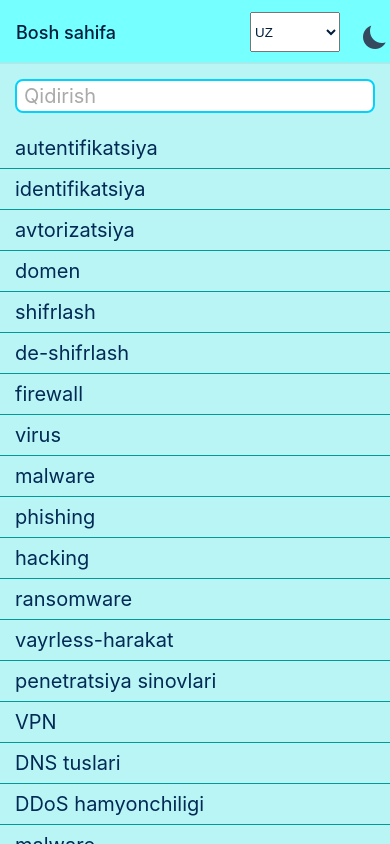
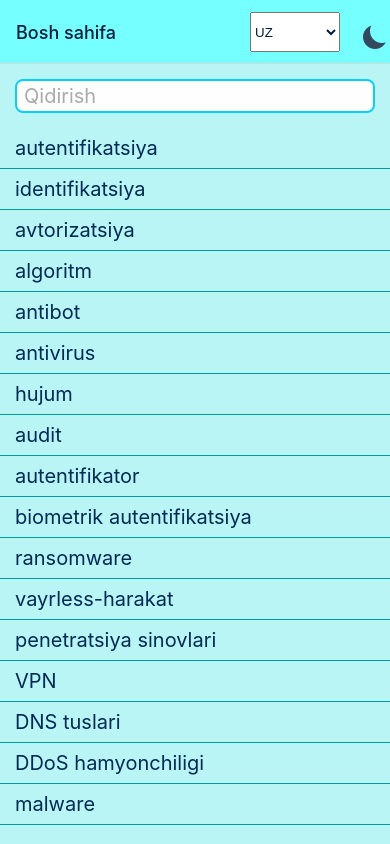
Before and after one commit to diyorbek0309/cyber-terms, a React Native app: screen / in a window 390 px wide. Built offline with nearby package versions, Linux system fonts and the light colour scheme.

Commit message:
added some data

```diff
--- a/src/data.ts
+++ b/src/data.ts
@@ -2,7 +2,8 @@ export const uz = [
   {
     id: 0,
     term: "autentifikatsiya",
-    description: "Foydalanuvchi identifikatsiyasini tasdiqlash",
+    description:
+      "odatda, tizim resurslaridan foydalanishga ruxsat etish xususida qaror qabul qilish uchun foydalanuvchining (haqiqiyligini), qurilmaning yoki tizimning boshqa tashkil etuvchisining identifikatsiyasini tekshirish saqlanuvchi va uzatiluvchi ma’lumotlarning ruxsatsiz modifikatsiyalanganligini aniqlash uchun tekshirish",
   },
   {
     id: 1,
@@ -13,38 +14,49 @@ export const uz = [
     id: 2,
     term: "avtorizatsiya",
     description:
-      "Foydalanuvchi tomonidan amalga oshirilgan har qanday operatsiyalar uchun ruxsat berish",
+      "tizimda foydalanuvchiga, uning ijobiy autenfikatsiyasiga asosan, ma’lum foydalanish huquqlarini taqdim etish",
   },
-  { id: 3, term: "domen", description: "Tarmoqqa ulanish uchun nom" },
-  { id: 4, term: "shifrlash", description: "Ma'lumotlarni himoyalash usuli" },
+  {
+    id: 3,
+    term: "algoritm",
+    description:
+      "amallaring cheklangan soni yordamida masala yechimmi belgilovchi buyruqlaming cheklangan to‘plami",
+  },
+  {
+    id: 4,
+    term: "antibot",
+    description:
+      "robot-dasturlami, ayg‘oqchi dasturlarni (Spyware), ruxsatsiz o'rnatilgan reklama dasturiy ta’minotini (Adware) va boshqa zarar keltiruvchi dasturiy ta’minot turlarini avtomatik tarzdaaniqlovchi va yo ‘q qiluvchi dasturiy ta’minot",
+  },
   {
     id: 5,
-    term: "de-shifrlash",
+    term: "antivirus",
     description:
-      "Shifrlangan ma'lumotlarni boshqa usullar orqali oqib oluvchi jarayon",
+      "viruslarni aniqlovchi yoki aniqlovchi va yo‘q qiluvchi dastur. Agar virus yo‘q qilinmasa, zaharlangan dastur yo‘q qilinadi. Shuningdek, viruslardan himovalashga, zaharlangan dasturiy modullar va tizimli makonlami aniqlashga hamda zaharlangan obyektlaming dastlabki holatini tiklashga moMjallangan dastur",
   },
   {
     id: 6,
-    term: "firewall",
-    description: "Tarmoqni himoyalashni ta'minlaydigan dasturiy vosita",
+    term: "hujum",
+    description:
+      "bosqinchining operatsion muhitini boshqarishiga imkon beruvchi axborot tizimi xavfsizligming buzilishi",
   },
   {
     id: 7,
-    term: "virus",
+    term: "audit",
     description:
-      "O'zaro almashinuvchan ma'lumotlar, fayllar yoki dasturlar, boshqa dasturlarning ishlashiga ta'sir qilish",
+      "kompyuter tizimi xavfsizligiga ta’sir etuvchi, bo'lishi mumkin bo‘lgan xavfli harakatlarni xarakterlovchi, oldindan aniqlangan hodisalar to‘plamini ro‘yxatga olish (audit faylida qaydlash) yo‘li bilan himoyalanishni nazoratlash",
   },
-  { id: 8, term: "malware", description: "Zararli dasturlar va fayllar" },
+  {
+    id: 8,
+    term: "autentifikator",
+    description:
+      "foydalanuvchining farqli alomatini ifodalovchi autentifikatsiya vositasi. Qo‘shimcha kod so‘zlari, biometrik ma’lumotlar va foydalanuvchining boshqa farqli alomatlari autentifikatsiya vositalari bo'lishi mumkin",
+  },
   {
     id: 9,
-    term: "phishing",
+    term: "biometrik autentifikatsiya",
     description:
-      "Maxfiy ma'lumotlarni olish maqsadida elektron pochtalar, xabarlar yoki havolalar yordamida foydalanuvchilarni qo'llab-quvvatlash",
-  },
-  {
-    id: 10,
-    term: "hacking",
-    description: "Tizimlarga yoki kompyuterlarga maxfiy ravishda kirish",
+      "abonentni (foydalanuvchini) uning biometrik xarakteristikasi (barmoq izlari, panja geometriyasi, yuzi, ovozi, ko‘z pardasining to'ri va h.) asosidagi autentifikatsiyalash usuli. Ushbu usulning afzalligi - biometrik xarakteristikalarni foydalanuvchidan ajratib bo‘lmasligi. Ularni esdan chiqarishning, yo'qotishnmg yoki boshqa foydalanuvchiga berishning iloji yo‘q",
   },
   {
     id: 11,
@@ -93,33 +105,33 @@ export const uz = [
 export const en = [
   {
     id: 0,
-    term: "DDoS attack",
+    term: "authentification",
     description:
       "A form of cyberattack that involves flooding a network or website with high volumes of traffic to disrupt normal operation.",
   },
   {
     id: 1,
-    term: "malware",
+    term: "identification",
     description:
       "A type of malicious software designed to infiltrate and harm computer systems without the user's consent, compromising the security of the system.",
   },
   {
     id: 2,
-    term: "wireless insecurity",
+    term: "authorization",
     description:
-      "A security issue for users of IoT devices that often use multiple channels, leading to security vulnerabilities and data breaches.",
+      "view user specific access rights on the basis of a positive result in its authentication system",
   },
   {
     id: 3,
-    term: "penetration testing",
+    term: "algorithm",
     description:
-      "A form of security testing used to evaluate the security of a computer system or network by simulating an attack from a malicious source.",
+      "an ordered finite set o f clearly defined rules for solving a finite number o f steps",
   },
   {
     id: 4,
-    term: "VPN",
+    term: "antibot",
     description:
-      "A virtual private network that provides secure internet access by routing internet connection through a server that encrypts and protects user data.",
+      "robot-dasturlami, ayg‘oqchi dasturlarni (Spyware), ruxsatsiz o'rnatilgan reklama dasturiy ta’minotini (Adware) va boshqa zarar keltiruvchi dasturiy ta’minot turlarini avtomatik tarzdaaniqlovchi va yo ‘q qiluvchi dasturiy ta’minot",
   },
   { id: 5, term: "DNS spoofing", description: "A method of" },
   {
```
Also changed, not shown: src/en.ts (added, +84 -0 lines), 2 other files (tests, documents, lock files or other folders).
